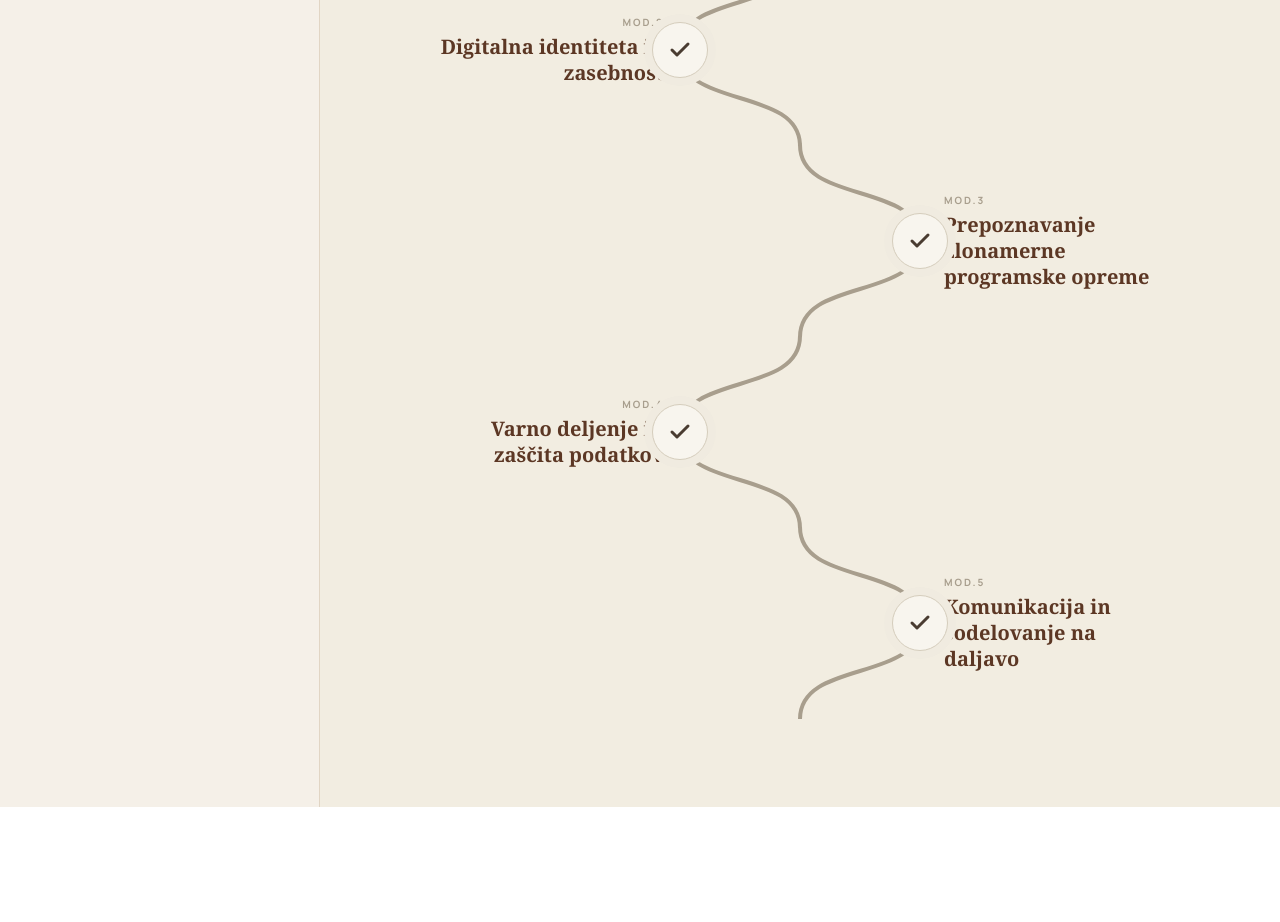
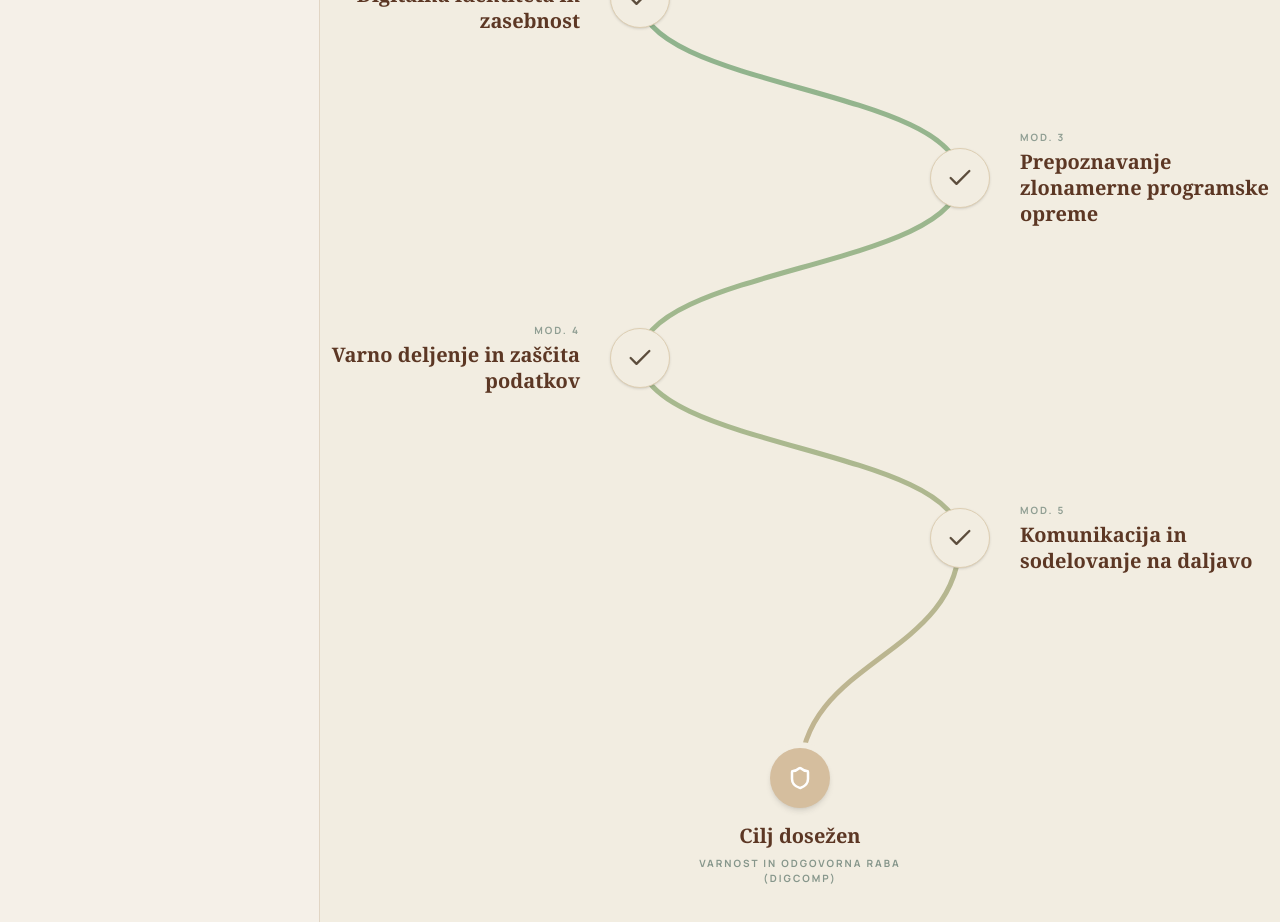
Before and after one commit to McTehno/Psi-Up, a React (Vite) app in the folder frontend/: page /path in a window 1280 px wide. Shown: the part 620-1542 px from the top of the page. Before the commit the page ends 1427 px from the top, so only its background shows below. Built offline with nearby package versions, Linux system fonts and the light colour scheme.

Commit message:
nadaljevanje prejsnjega commita

```diff
--- a/frontend/src/features/learning-paths/components/LearningPathVisualizer.tsx
+++ b/frontend/src/features/learning-paths/components/LearningPathVisualizer.tsx
@@ -1,6 +1,7 @@
 import React, { useState } from 'react';
 import type { LearningPathData, Module } from '../../../types/domain';
-import { ModuleNode } from './ModuleNode';
+import { Shield, BookOpen, Check } from 'lucide-react';
+import { ModuleDetailsModal } from './ModuleDetailsModal';
 
 interface LearningPathVisualizerProps {
   data: LearningPathData;
@@ -9,18 +10,51 @@ interface LearningPathVisualizerProps {
 export const LearningPathVisualizer: React.FC<LearningPathVisualizerProps> = ({ data }) => {
   const [selectedModule, setSelectedModule] = useState<Module | null>(null);
 
-  const handleModuleClick = (module: Module) => {
-    setSelectedModule(module);
-  };
+  const numNodes = data.modules.length;
+
+  // MAP CONSTANTS FOR MATHEMATICAL SINE CURVE
+  const ROW_HEIGHT = 180;        // Vertical distance between nodes
+  const SWING = 160;             // Horizontal distance from center curve peak
+  const CENTER_X = 400;          // SVG Center
+  const OFFSET_TOP = 80;         // Starting margin top of the first curve
+
+  const finalGoalY = OFFSET_TOP + (numNodes * ROW_HEIGHT) + 60; // Final node directly on path bottom
+  const totalHeight = finalGoalY + 120; // Full SVG canvas height padding
+
+  // Generate the single smooth sine-wave SVG path mathematically
+  let pathD = `M ${CENTER_X} 0`;
+  let prevX = CENTER_X;
+  let prevY = 0;
+
+  const nodePositions: { x: number, y: number, isRight: boolean }[] = [];
+
+  for (let i = 0; i < numNodes; i++) {
+    const isRight = i % 2 === 0; // Starts with a right swing
+    const targetX = isRight ? CENTER_X + SWING : CENTER_X - SWING;
+    const targetY = OFFSET_TOP + (i * ROW_HEIGHT);
+
+    nodePositions.push({ x: targetX, y: targetY, isRight });
+
+    // Exact Cubic Bezier calculation for a continuous sinewave
+    const cpY = (prevY + targetY) / 2;
+    pathD += ` C ${prevX} ${cpY}, ${targetX} ${cpY}, ${targetX} ${targetY}`;
+
+    prevX = targetX;
+    prevY = targetY;
+  }
+
+  // Connect smoothly back to the center for the final graphical goal
+  const cpY = (prevY + finalGoalY) / 2;
+  pathD += ` C ${prevX} ${cpY}, ${CENTER_X} ${cpY}, ${CENTER_X} ${finalGoalY}`;
 
   return (
-    <div className="relative w-full py-16 flex flex-col items-center min-h-[800px] overflow-visible">
+    <div className="relative w-full py-16 flex flex-col items-center">
 
-      {/* Target Competency Header matching the styling of the photo */}
+      {/* Header aligned like desired photo */}
       <div className="mb-12 w-full max-w-4xl px-8 z-10 relative text-left">
-        <span className="inline-flex items-center gap-2 bg-[#D1E0D7] text-[#33564A] text-xs font-bold uppercase tracking-widest px-3 py-1.5 rounded-full mb-6 relative">
-          <svg className="w-3 h-3" fill="none" stroke="currentColor" viewBox="0 0 24 24"><path strokeLinecap="round" strokeLinejoin="round" strokeWidth="2" d="M3 21v-4m0 0V5a2 2 0 012-2h6.5l1 1H21l-3 6 3 6h-8.5l-1-1H5a2 2 0 00-2 2zm9-13.5V9"></path></svg>
-          Glavni cilj
+        <span className="inline-flex items-center gap-2 bg-[#D1E0D7] text-[#33564A] text-[10px] font-bold uppercase tracking-[0.2em] px-3 py-1.5 rounded-full mb-6 relative">
+          <BookOpen className="w-3.5 h-3.5" />
+          Primary goal
         </span>
         <h2 className="text-4xl md:text-5xl font-serif text-[#5c3724] font-bold mb-4 leading-tight">
           {data.pathTitle}
@@ -30,20 +64,97 @@ export const LearningPathVisualizer: React.FC<LearningPathVisualizerProps> = ({
         </p>
       </div>
 
-      <div className="relative w-full max-w-4xl flex flex-col py-6 overflow-visible">
-        {/* Render each node cleanly. We alternate left and right curves. */}
-        <div className="flex flex-col relative z-10 w-full overflow-visible space-y-[-1px]">
-          {data.modules.map((mod, index) => (
-            <ModuleNode
+      {/* Mathematical canvas to hold SVG precisely matching HTML overlay grids via viewBox width=800 */}
+      <div className="relative w-full max-w-[800px] overflow-visible" style={{ height: `${totalHeight}px` }}>
+
+        {/* Continuous single Gradient Line Path */}
+        <svg
+          className="absolute inset-0 w-full h-full pointer-events-none"
+          viewBox={`0 0 800 ${totalHeight}`}
+          preserveAspectRatio="xMidYMin meet"
+        >
+          <defs>
+            <linearGradient id="main-path-gradient" x1="0%" y1="0%" x2="0%" y2="100%">
+              {/* This represents a beautiful unbroken transition across the whole path */}
+              <stop offset="0%" stopColor="#7DAE8C" />
+              <stop offset="60%" stopColor="#A4B98E" />
+              <stop offset="100%" stopColor="#C4B491" />
+            </linearGradient>
+          </defs>
+          <path
+            d={pathD}
+            fill="none"
+            stroke="url(#main-path-gradient)"
+            strokeWidth="5"
+            strokeLinecap="round"
+          />
+        </svg>
+
+        {/* The Exact nodes anchored exactly to mathematical SVG map */}
+        {data.modules.map((mod, i) => {
+          const pos = nodePositions[i];
+          const isSelected = selectedModule?.id === mod.id;
+
+          return (
+            <div
               key={mod.id}
-              module={mod}
-              isLeft={index % 2 !== 0} // e.g. first node on the right, second on the left
-              isSelected={selectedModule?.id === mod.id}
-              onClick={handleModuleClick}
-            />
-          ))}
+              className="absolute group z-10 flex flex-col items-center justify-center transform -translate-x-1/2 -translate-y-1/2"
+              /* We strictly position them according to the 800px coordinate map by percentages so it scales properly */
+              style={{ left: `${(pos.x / 800) * 100}%`, top: `${pos.y}px` }}
+            >
+              <button
+                onClick={() => setSelectedModule(mod)}
+                className={`
+                  w-[60px] h-[60px] rounded-full flex items-center justify-center bg-[#F2EDE1]
+                  border-[1.5px] border-[#DECFB3] cursor-pointer relative z-20
+                  ${isSelected ? 'ring-8 ring-forest-600/20 shadow-md' : 'ring-8 ring-transparent hover:ring-[#EACE9B]/40 shadow-sm'}
+                  transition-all duration-300
+                `}
+                aria-label={`Select ${mod.title}`}
+              >
+                <Check className={`w-7 h-7 transition-colors duration-300 ${isSelected ? 'text-forest-700' : 'text-[#5c4d3c]'}`} strokeWidth={2} />
+              </button>
+
+              {/* Pure Floating labels strictly 90px away so they never overlap the node! */}
+              <div
+                className={`absolute top-1/2 -translate-y-1/2 w-64 ${pos.isRight ? 'left-[90px] text-left' : 'right-[90px] text-right'}`}
+              >
+                <div className="uppercase tracking-[0.2em] text-[#86968B] text-[10px] font-bold mb-1 opacity-90">
+                  Mod. {mod.order}
+                </div>
+                <h4 className="font-serif text-[1.25rem] font-bold text-[#5c3724] leading-[1.3] group-hover:text-[#8c5233] transition-colors whitespace-normal">
+                  {mod.title}
+                </h4>
+              </div>
+            </div>
+          );
+        })}
+
+        {/* Re-connected Final Anchor Goal straight matching SVG mathematics */}
+        <div
+          className="absolute z-10 flex flex-col items-center justify-center transform -translate-x-1/2 -translate-y-1/2"
+          style={{ left: '50%', top: `${finalGoalY}px` }}
+        >
+          <div className="w-[72px] h-[72px] bg-[#F2EDE1] rounded-full flex items-center justify-center p-1.5 z-20">
+            <div className="w-full h-full bg-[#D5BE9E] rounded-full flex items-center justify-center shadow-md">
+              <Shield className="w-6 h-6 text-white" strokeWidth={2.5}/>
+            </div>
+          </div>
+          <div className="absolute top-[80px] w-64 text-center">
+            <h3 className="font-serif font-bold text-xl text-[#5c3724]">
+               Cilj dosežen
+            </h3>
+            <p className="text-[#86968B] font-bold text-[10px] uppercase tracking-[0.2em] mt-1.5">
+              {data.targetCompetency}
+            </p>
+          </div>
         </div>
       </div>
+
+      <ModuleDetailsModal
+        module={selectedModule}
+        onClose={() => setSelectedModule(null)}
+      />
     </div>
   );
 };
--- a/frontend/src/features/learning-paths/components/ModuleNode.tsx
+++ /dev/null
@@ -1,65 +0,0 @@
-import React from 'react';
-import type { Module } from '../../../types/domain';
-import { Check } from 'lucide-react';
-
-interface ModuleNodeProps {
-  module: Module;
-  isLeft: boolean;
-  isSelected: boolean;
-  onClick: (module: Module) => void;
-}
-
-export const ModuleNode: React.FC<ModuleNodeProps> = ({ module, isLeft, isSelected, onClick }) => {
-  // We use a 320px wide grid where the center path is at x=160px.
-  // The curve shifts horizontally left or right.
-  const pathD = isLeft
-    ? "M 160 0 C 160 60, 40 36, 40 96 C 40 156, 160 132, 160 192"
-    : "M 160 0 C 160 60, 280 36, 280 96 C 280 156, 160 132, 160 192";
-
-  return (
-    <div className="relative w-[320px] mx-auto h-[192px] group" onClick={() => onClick(module)}>
-      {/* The SVG curve for exactly this section */}
-      <svg className="absolute inset-0 w-full h-full pointer-events-none" viewBox="0 0 320 192">
-        <path
-          d={pathD}
-          fill="none"
-          stroke="#A89E8D"
-          strokeWidth="4"
-          strokeLinecap="round"
-        />
-      </svg>
-
-      {/* Node Circle positioned on the peak of the curve */}
-      <div
-        className={`absolute top-1/2 -translate-y-1/2 transition-all duration-500 ease-in-out z-10
-          ${isLeft ? 'left-[40px] -translate-x-1/2' : 'left-[280px] -translate-x-1/2'}
-        `}
-      >
-        <button
-          className={`
-            w-14 h-14 rounded-full flex items-center justify-center bg-[#F8F5EE] border border-[#D5CDBC] cursor-pointer
-            ${isSelected ? 'ring-8 ring-forest-600/20 shadow-md' : 'ring-8 ring-[#F0EBE0] group-hover:ring-[#E5DEC7] shadow-sm'}
-            transition-all duration-300
-          `}
-          aria-label={`Select ${module.title}`}
-        >
-          <Check className={`w-6 h-6 transition-colors duration-300 ${isSelected ? 'text-forest-700' : 'text-[#4A3C31]'}`} strokeWidth={3} />
-        </button>
-      </div>
-
-      {/* Floating text to the side of the node */}
-      <div
-        className={`absolute top-1/2 -translate-y-1/2 w-56 cursor-pointer
-          ${isLeft ? 'right-[296px] text-right' : 'left-[304px] text-left'}
-        `}
-      >
-        <div className="uppercase tracking-[0.2em] text-[#A89E8D] text-[10px] font-bold mb-1">
-          Mod.{module.order}
-        </div>
-        <h4 className="font-serif text-[1.25rem] font-bold text-[#5c3724] leading-[1.3] group-hover:text-[#8c5233] transition-colors overflow-visible">
-          {module.title}
-        </h4>
-      </div>
-    </div>
-  );
-};
```
